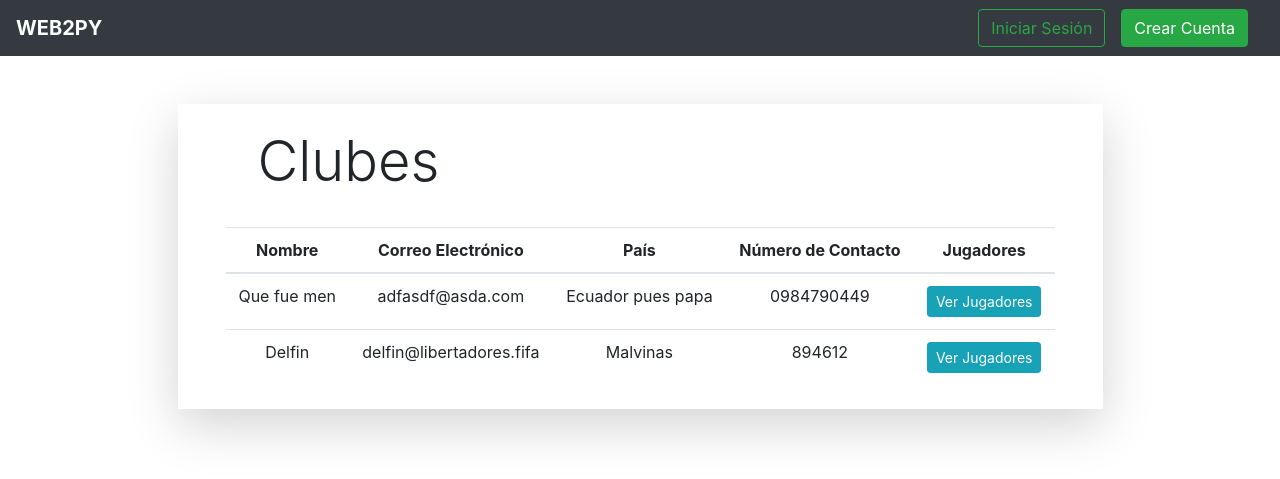
After one commit to jrdnbrj/login-nicolas, a Django app: page /clubes in a window 1280 px wide. The commit adds this page. Shown: the top 479 px of the page. Run offline with Django 3.2, Linux system fonts and the light colour scheme; data comes from the database, SQL or seed files in the repository; both versions use the stored data as it was after the commit.

Commit message:
Jugadores

```diff
--- a/app/forms.py
+++ b/app/forms.py
@@ -13,3 +13,9 @@ class JugadorForm(forms.ModelForm):
     class Meta:
         model = Jugador
         fields = '__all__'
+
+class ClubForm(forms.ModelForm):
+
+    class Meta:
+        model = Club
+        fields = ('nombre', 'email', 'pais', 'telefono')
--- a/app/models.py
+++ b/app/models.py
@@ -5,7 +5,12 @@ from django.contrib.auth.models import User
 
 class Club(models.Model):
     id = models.AutoField(primary_key=True)
-    nombre = models.CharField(max_length=50)
+    nombre = models.CharField(max_length=50, unique=True)
+    email = models.EmailField(max_length=50, unique=True, default='')
+    pais = models.CharField(max_length=30, default='')
+    telefono = models.CharField(max_length=25, null=True, blank=True, default='')
+    dinero_invertido = models.DecimalField(decimal_places = 2, max_digits = 30, default=0)
+    dinero_ganado = models.DecimalField(decimal_places = 2, max_digits = 30, default=0)
     usuario = models.ForeignKey(User, null=True, blank=True, on_delete=models.SET_NULL, related_name='usuario')
 
     def __str__(self):
@@ -15,7 +20,7 @@ class Jugador(models.Model):
     id = models.AutoField(primary_key=True)
     nombre = models.CharField(max_length=50)
     edad = models.IntegerField()
-    costo = models.DecimalField(decimal_places = 2, max_digits = 10)
+    costo = models.DecimalField(decimal_places = 2, max_digits = 15)
     club = models.ForeignKey(Club, null=True, blank=True, on_delete=models.SET_NULL, related_name='club')
 
     def __str__(self):
--- a/app/urls.py
+++ b/app/urls.py
@@ -14,6 +14,7 @@ urlpatterns = [
     path('jugador/<int:id>/comprar', comprar_jugador, name='comprar_jugador'),
     path('jugador/<int:id>/vender', vender_jugador, name='vender_jugador'),
     #Clubes
+    path('clubes', clubes, name='clubes'),
     path('club/nuevo', nuevo_club, name='nuevo_club'),
     path('club/editar', editar_club, name='editar_club'),
 ]
--- a/app/views.py
+++ b/app/views.py
@@ -15,13 +15,12 @@ def crear_cuenta(request):
     if request.method == 'POST':
         user = UserForm(request.POST)
         if user.is_valid():
-            print('valid')
             user = User.objects.create_user(request.POST['username'], request.POST['email'], request.POST['password'])
             if user is None:
                 print('User is None')
-            redirect('iniciar_sesion')
+                redirect('iniciar_sesion')
+            return redirect('iniciar_sesion')
         else:
-            print('not valid')
             print(user.errors)
     return render(request, 'login/crear_cuenta.html')
 
@@ -94,35 +93,63 @@ def comprar_jugador(request, id):
     jugador = Jugador.objects.get(id=id)
     jugador.club = club
     jugador.save()
+
+    club.dinero_invertido = club.dinero_invertido + jugador.costo
+    club.save()
     return redirect('jugadores')
 
 @login_required
 def vender_jugador(request, id):
+    club = Club.objects.get(usuario=request.user)
     jugador = Jugador.objects.get(id=id)
     jugador.club = None
     jugador.save()
+
+    club.dinero_ganado = club.dinero_ganado + jugador.costo
+    club.save()
     return redirect('jugadores')
 
 # CLUB
 
+def clubes(request):
+    clubes = Club.objects.all()
+    jugadores = Jugador.objects.all()
+    return render(request, 'club/clubes.html', { 'clubes': clubes, 'jugadores': jugadores })
+
 @login_required
 def nuevo_club(request):
+    context = {}
     if request.method == 'POST':
-        nombre = request.POST['nombre']
-        usuario = request.user
-        club = Club(nombre=nombre, usuario=usuario)
-        club.save()
-        usuario.is_superuser = True
-        usuario.save()
-        return redirect('jugadores')
-    return render(request, 'club/crear_editar_club.html')
+        club = ClubForm(request.POST)
+        if club.is_valid():
+            club = club.save(commit=False)
+            club.usuario = request.user
+            club.save()
+            usuario = request.user
+            usuario.is_superuser = True
+            usuario.save()
+            return redirect('jugadores')
+        else:
+            print(club.errors)
+            context['form'] = club
+    return render(request, 'club/crear_editar_club.html', context)
 
 @login_required
 def editar_club(request):
     club = Club.objects.get(usuario=request.user)
+    jugadores = Jugador.objects.filter(club=club.id)
+    print('Jugadores:', jugadores)
+    context = {
+        'action': 'Editar',
+        'club': club,
+        'jugadores': jugadores
+    }
     if request.method == 'POST':
-        nombre = request.POST['nombre']
-        club.nombre = nombre
-        club.save()
-        return redirect('jugadores')
-    return render(request, 'club/crear_editar_club.html', { 'club': club, 'action': 'Editar' })
+        club = ClubForm(request.POST, instance=club)
+        if club.is_valid():
+            club.save()
+            return redirect('editar_club')
+        else:
+            print(club.errors)
+            context['form'] = club
+    return render(request, 'club/crear_editar_club.html', context)
--- a/templates/base.html
+++ b/templates/base.html
@@ -6,7 +6,7 @@
     <link rel="stylesheet" href="https://cdn.jsdelivr.net/npm/bootstrap@4.5.3/dist/css/bootstrap.min.css" integrity="sha384-TX8t27EcRE3e/ihU7zmQxVncDAy5uIKz4rEkgIXeMed4M0jlfIDPvg6uqKI2xXr2" crossorigin="anonymous">
     <script src="https://code.jquery.com/jquery-3.5.1.slim.min.js" integrity="sha384-DfXdz2htPH0lsSSs5nCTpuj/zy4C+OGpamoFVy38MVBnE+IbbVYUew+OrCXaRkfj" crossorigin="anonymous"></script>
     <script src="https://cdn.jsdelivr.net/npm/bootstrap@4.5.3/dist/js/bootstrap.bundle.min.js" integrity="sha384-ho+j7jyWK8fNQe+A12Hb8AhRq26LrZ/JpcUGGOn+Y7RsweNrtN/tE3MoK7ZeZDyx" crossorigin="anonymous"></script>
-    <title>{% block title %}ADMIN{% endblock %}</title>
+    <title>{% block title %}Campeonato{% endblock %}</title>
 </head>
 <body>
     <nav class="navbar navbar-expand-lg navbar-dark bg-dark">
@@ -20,9 +20,12 @@
                     <li class="nav-item">
                         <a class="nav-link" href="{% url 'jugadores' %}">Jugadores</a>
                     </li>
+                    <li class="nav-item">
+                        <a class="nav-link" href="{% url 'clubes' %}">Clubes</a>
+                    </li>
                     {% if request.user.is_superuser %}
                         <li class="nav-item">
-                            <a class="nav-link" href="{% url 'editar_club' %}">Editar Club</a>
+                            <a class="nav-link" href="{% url 'editar_club' %}">Mi Club</a>
                         </li>
                     {% else %}
                         <li class="nav-item">
--- /dev/null
+++ b/templates/club/clubes.html
@@ -0,0 +1,55 @@
+{% extends 'base.html' %}
+{% block title %}Clubes{% endblock %}
+{% block content %}
+<div class="container">
+    <div class="shadow-lg col-xl-10 mx-auto m-5 px-5 py-2">
+        <div class="row ml-3 mb-3 justify-content-between">
+            <h2 class="m-3 display-4">Clubes</h2>
+        </div>
+        <table class="table table-hover">
+            <thead>
+                <tr class="text-center">
+                    <th scope="col">Nombre</th>
+                    <th scope="col">Correo Electrónico</th>
+                    <th scope="col">País</th>
+                    <th scope="col">Número de Contacto</th>
+                    <th scope="col">Jugadores</th>
+                </tr>
+            </thead>
+            <tbody>
+                {% for club in clubes %}
+                    <div class="modal fade" id="modal-{{ club.id }}" tabindex="-1" role="dialog" aria-labelledby="exampleModalCenterTitle" aria-hidden="true">
+                        <div class="modal-dialog modal-dialog-centered" role="document">
+                            <div class="modal-content">
+                                <div class="modal-header">
+                                    <h5 class="modal-title" id="exampleModalLongTitle">Jugadores de <strong>{{ club.nombre }}</strong></h5>
+                                    <button type="button" class="close" data-dismiss="modal" aria-label="Close">
+                                        <span aria-hidden="true">&times;</span>
+                                    </button>
+                                </div>
+                                <div class="modal-body">
+                                    <ul class="list-group">
+                                        {% for jugador in jugadores %}
+                                            {% if jugador.club == club %}
+                                                <li class="list-group-item">{{ jugador.nombre }}</li>
+                                            {% endif %}
+                                        {% endfor %}
+                                    </ul>
+                                </div>
+                            </div>
+                        </div>
+                    </div>
+
+                    <tr class="text-center">
+                        <td>{{ club.nombre }}</td>
+                        <td>{{ club.email }}</td>
+                        <td>{{ club.pais }}</td>
+                        <td>{{ club.telefono }}</td>
+                        <td><button class="btn btn-sm btn-info" data-toggle="modal" data-target="#modal-{{ club.id }}">Ver Jugadores</button></td>
+                    </tr>
+                {% endfor %}
+            </tbody>
+        </table>
+    </div>
+</div>
+{% endblock %}
--- a/templates/jugador/crear_editar_jugador.html
+++ b/templates/jugador/crear_editar_jugador.html
@@ -2,8 +2,8 @@
 {% block title %}{% if action %}{{ action }}{% else %}Nuevo{% endif %} Jugador{% endblock %}
 {% block content %}
 <div class="container">
-    <div class="col-xl-8 mx-auto my-5">
-        <h2 class="m-4">{% if action %}{{ action }}{% else %}Nuevo{% endif %} Jugador</h2>
+    <div class="shadow-lg col-xl-8 mx-auto m-5 px-5 py-2">
+        <h2 class="m-4 display-4">{% if action %}{{ action }}{% else %}Nuevo{% endif %} Jugador</h2>
         <form method="POST">{% csrf_token %}
             <div class="form-group">
                 <label>Nombre</label><br>
@@ -17,7 +17,7 @@
                 <label>Costo</label>
                 <input type="text" class="form-control" name="costo" value="{{ jugador.costo }}">
             </div>
-            <button type="submit" class="btn btn-primary">{% if action %}{{ action }}{% else %}Guardar{% endif %}</button>
+            <button type="submit" class="btn btn-primary">Guardar</button>
         </form>
     </div>
 </div>
--- a/templates/login/crear_cuenta.html
+++ b/templates/login/crear_cuenta.html
@@ -1,7 +1,7 @@
 {% extends 'base.html' %}
 {% block content %}
 <div class="container">
-    <div class="col-xl-5 mx-auto my-5">
+    <div class="shadow-lg col-xl-5 mx-auto m-5 px-5 py-2">
         <form method="POST">
             <div class="form-group">{% csrf_token %}
                 <label>Nombre de Usuario</label>
--- a/templates/login/iniciar_sesion.html
+++ b/templates/login/iniciar_sesion.html
@@ -1,7 +1,7 @@
 {% extends 'base.html' %}
 {% block content %}
 <div class="container">
-    <div class="col-xl-5 mx-auto my-5">
+    <div class="shadow-lg col-xl-5 mx-auto m-5 px-5 py-2">
         <form method="POST">
             <div class="form-group">{% csrf_token %}
                 <label>Nombre de Usuario</label>
```
Also changed, not shown: templates/club/crear_editar_club.html (+75 -5 lines), templates/jugador/jugadores.html (+19 -19 lines), app/migrations/0005_auto_20201126_1858.py (added), app/migrations/0006_auto_20201126_2015.py (added), db.sqlite3.
